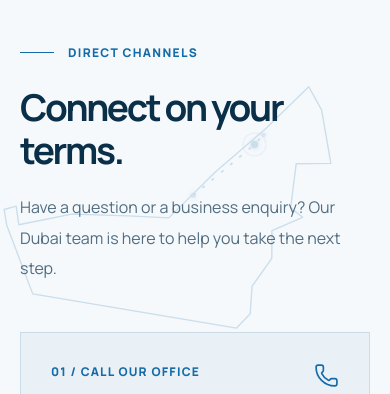
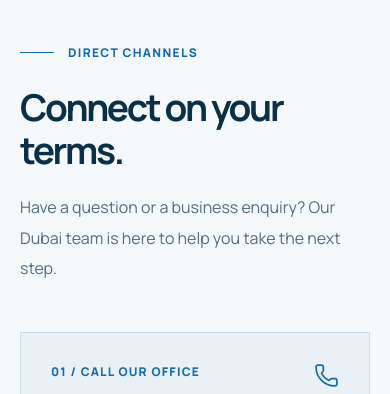
Before and after one commit to Bashar-alJabi/inbs-website, a Next.js app: page /en/contact in a window 390 px wide. Shown: the part 779-1173 px from the top of the page. Built offline with nearby package versions, Linux system fonts and the light colour scheme; no server answers.

Commit message:
style(contact): center UAE map on distinct elegant divider background

```diff
--- a/src/styles/contact.css
+++ b/src/styles/contact.css
@@ -240,16 +240,21 @@
   background:var(--contact-soft);
   padding-block:clamp(95px,11vw,155px);
 }
-/* Subtle, geographically based UAE outline; never changes the section background. */
+/* Standalone map divider: office and CTA backgrounds remain unchanged. */
+.inbs-contact-uae-divider{
+  position:relative;isolation:isolate;overflow:hidden;
+  min-height:clamp(290px,34vw,420px);
+  display:grid;place-items:center;padding-block:38px;
+  background:radial-gradient(ellipse 70% 95% at 50% 45%,#165478 0%,#103c5b 48%,#09283e 100%);
+  border-block:1px solid rgba(159,217,246,.12);
+}
 .inbs-contact-uae-art{
-  position:absolute;z-index:0;pointer-events:none;
-  width:min(67%,790px);height:auto;
-  inset-inline-start:18%;top:13%;
-  color:var(--contact-accent);
-  opacity:.28;
+  position:relative;z-index:1;pointer-events:none;
+  display:block;width:min(72vw,690px);height:auto;max-height:340px;
+  color:#9edcf5;opacity:.78;
 }
 .inbs-contact-uae-outline{
-  stroke:currentColor;stroke-width:1.35;stroke-linecap:round;stroke-linejoin:round;
+  stroke:currentColor;stroke-width:1.8;stroke-linecap:round;stroke-linejoin:round;
   vector-effect:non-scaling-stroke;
 }
 .inbs-contact-uae-route{
@@ -273,9 +278,9 @@
   0%{opacity:.9;transform:scale(.55)}
   80%,100%{opacity:0;transform:scale(2.4)}
 }
-.inbs-contact-visit-grid{position:relative;z-index:1}
 @media(max-width:760px){
-  .inbs-contact-uae-art{width:110%;inset-inline-start:-12%;top:22%;opacity:.19}
+  .inbs-contact-uae-divider{min-height:260px;padding-block:30px}
+  .inbs-contact-uae-art{width:min(92vw,510px);max-height:220px;opacity:.83}
 }
 @media(prefers-reduced-motion:reduce){
   .inbs-contact-uae-route,.inbs-contact-uae-pulse{animation:none}
```
